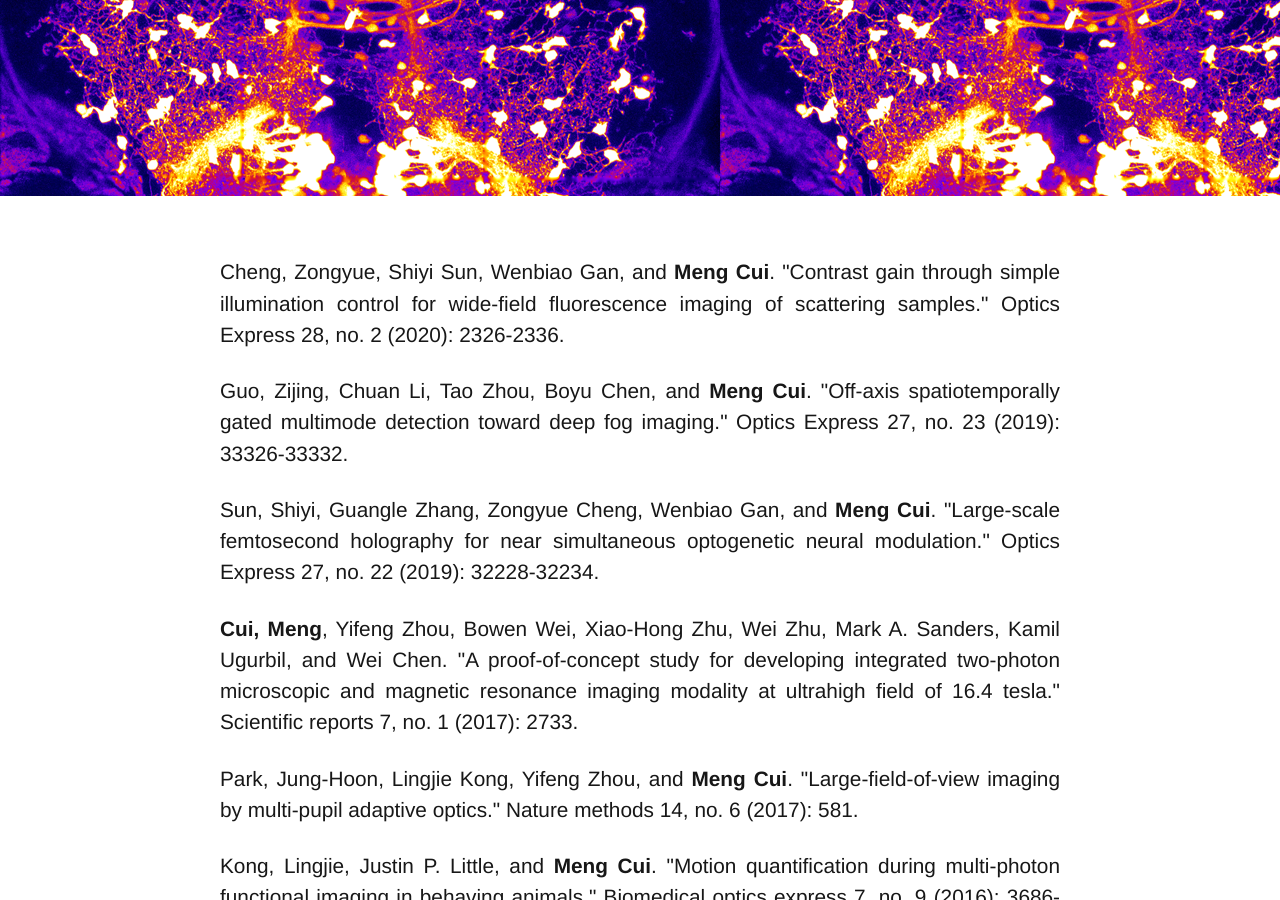
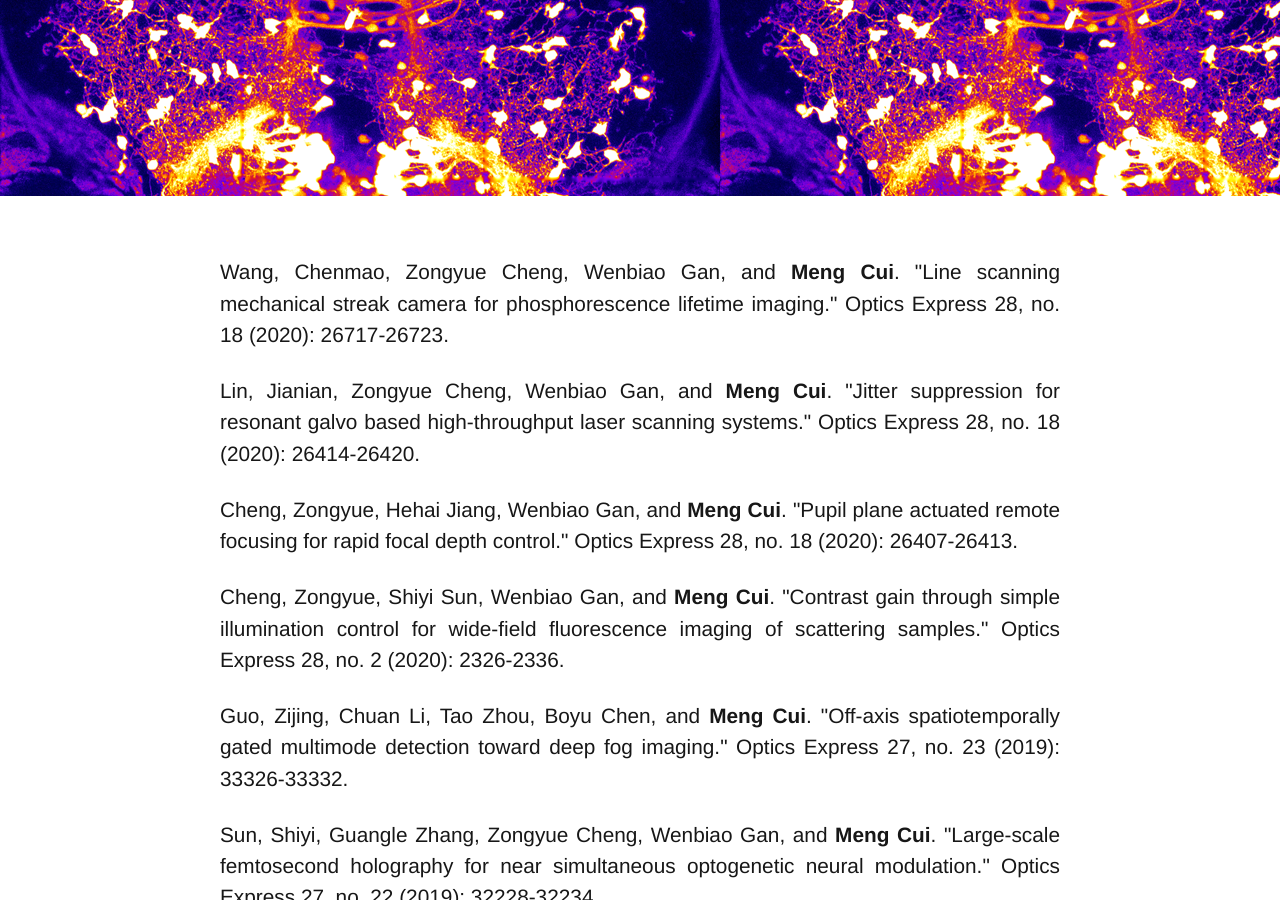
Before and after one commit to mengcuilab/mengcuilab.github.io, a Jekyll site: the page built from publications.html, in a window 1280 px wide and 900 px high, scrolled down 438 px. Built offline with Jekyll 4.4.1, drawn with Linux system fonts in a browser that asks for light colours.

Commit message:
three OE papers

```diff
--- a/publications.html
+++ b/publications.html
@@ -16,6 +16,12 @@ title: Publications
 	  <div class="pubs_wrapper">
 
 		<!-- <h2> 2019 </h2> -->
+
+		<li> Wang, Chenmao, Zongyue Cheng, Wenbiao Gan, and <b>Meng Cui</b>. "<a href="https://www.osapublishing.org/oe/abstract.cfm?uri=oe-28-18-26717">Line scanning mechanical streak camera for phosphorescence lifetime imaging.</a>" Optics Express 28, no. 18 (2020): 26717-26723. </li>
+
+		<li> Lin, Jianian, Zongyue Cheng, Wenbiao Gan, and <b>Meng Cui</b>. "<a href="https://www.osapublishing.org/oe/abstract.cfm?uri=oe-28-18-26414">Jitter suppression for resonant galvo based high-throughput laser scanning systems.</a>" Optics Express 28, no. 18 (2020): 26414-26420. </li>
+
+		<li> Cheng, Zongyue, Hehai Jiang, Wenbiao Gan, and <b>Meng Cui</b>. "<a href="https://www.osapublishing.org/oe/abstract.cfm?uri=oe-28-18-26407">Pupil plane actuated remote focusing for rapid focal depth control.</a>" Optics Express 28, no. 18 (2020): 26407-26413. </li>
 
 		<li> Cheng, Zongyue, Shiyi Sun, Wenbiao Gan, and <b>Meng Cui</b>. "<a href="https://www.osapublishing.org/oe/fulltext.cfm?uri=oe-28-2-2326">Contrast gain through simple illumination control for wide-field fluorescence imaging of scattering samples.</a>" Optics Express 28, no. 2 (2020): 2326-2336.</li>
 
```
